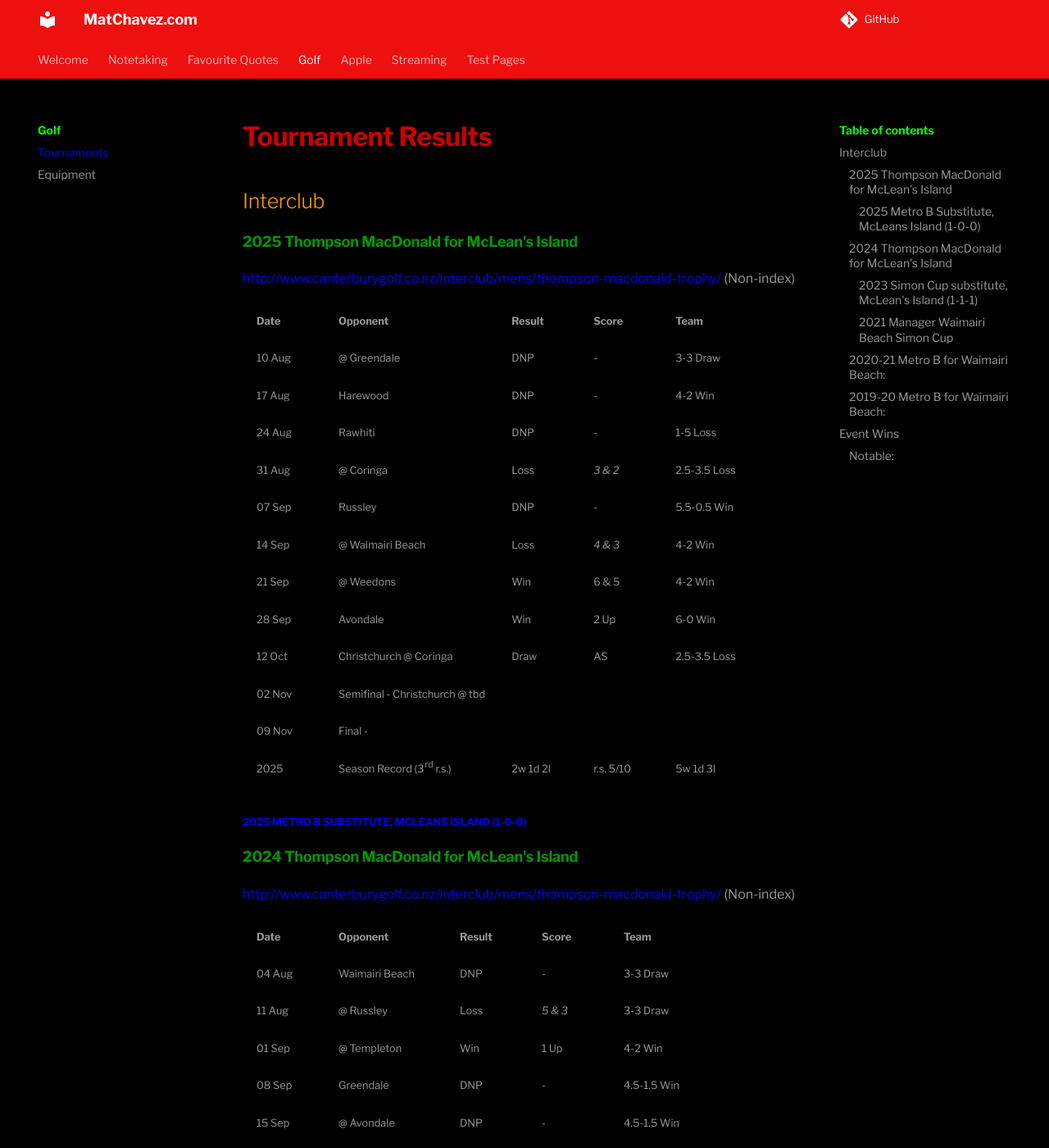
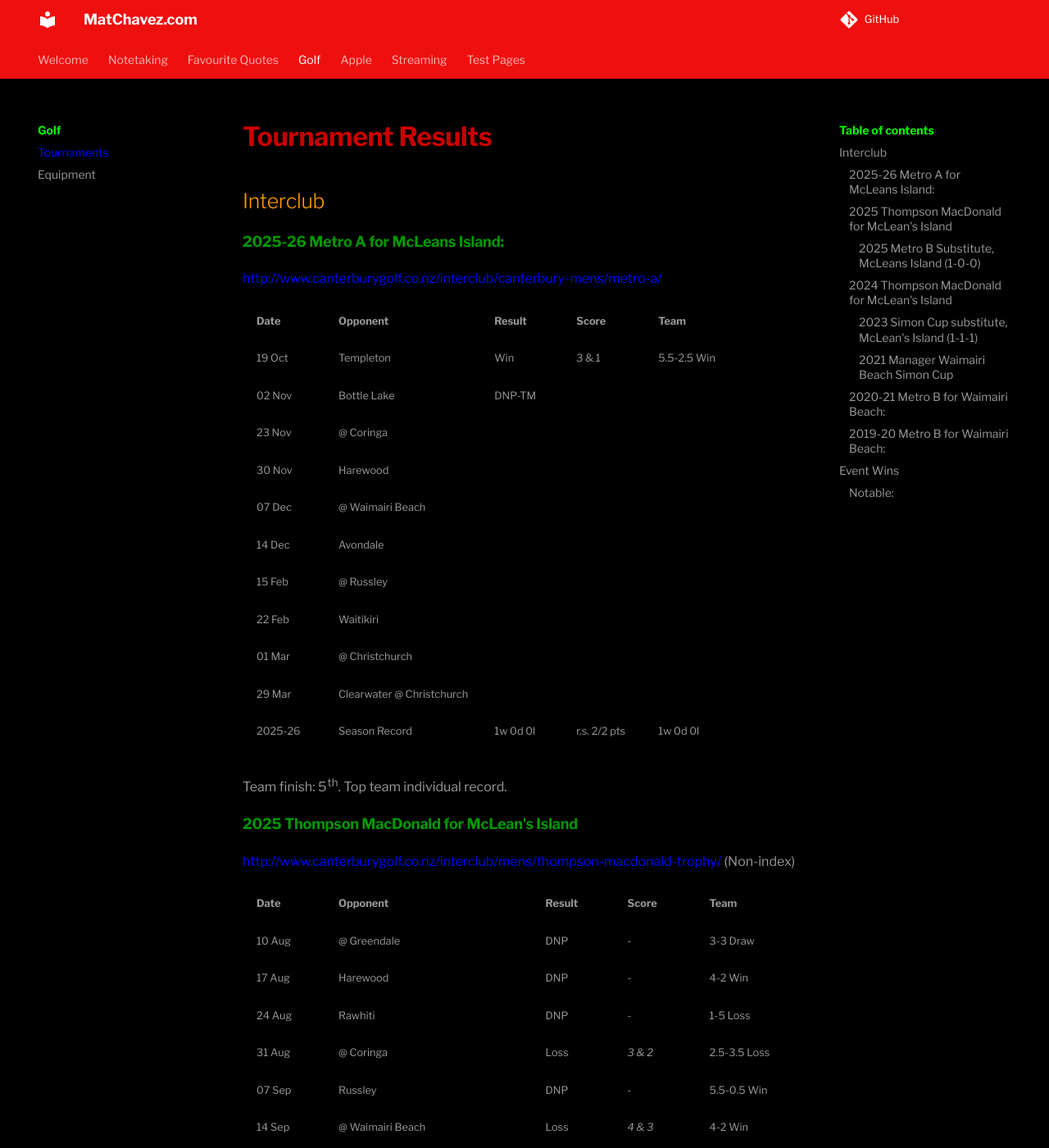
Before and after one commit to matchavez/matchavez.github.io, an MkDocs documentation site: the page built from docs/golf/tourneys.md, in a window 1280 px wide and 1400 px high. Shown: the whole window at 82% size. Built offline with MkDocs 1.6.1 and Material for MkDocs 9.7.7, drawn with Linux system fonts in a browser that asks for light colours; comment, search, counter and statistics services are not loaded; some of the changed text lies outside the part shown.

Commit message:
[PUBLISHER] Merge #79

```diff
--- a/docs/golf/tourneys.md
+++ b/docs/golf/tourneys.md
@@ -7,23 +7,42 @@
 
 ## Interclub
 
+#### 2025-26 Metro A for McLeans Island:
+[http://www.canterburygolf.co.nz/interclub/canterbury-mens/metro-a/](https://www.canterburygolf.co.nz/interclub/men/metro-a/)
+
+| Date    | Opponent                  | Result   | Score        | Team        |
+| ------- | ------------------------- | -------- | ------------ | ----------- |
+| 19 Oct  | Templeton                 | Win      | 3 & 1        | 5.5-2.5 Win |
+| 02 Nov  | Bottle Lake               | DNP-TM   |              |             |
+| 23 Nov  | @ Coringa                 |          |              |             |
+| 30 Nov  | Harewood                  |          |              |             |
+| 07 Dec  | @ Waimairi Beach          |          |              |             |
+| 14 Dec  | Avondale                  |          |              |             |
+| 15 Feb  | @ Russley                 |          |              |             |
+| 22 Feb  | Waitikiri                 |          |              |             |
+| 01 Mar  | @ Christchurch            |          |              |             |
+| 29 Mar  | Clearwater @ Christchurch |          |              |             |
+| 2025-26 | Season Record             | 1w 0d 0l | r.s. 2/2 pts | 1w 0d 0l    |
+
+Team finish: 5th. Top team individual record.
+
 #### 2025 Thompson MacDonald for McLean's Island
 [http://www.canterburygolf.co.nz/interclub/mens/thompson-macdonald-trophy/ ](https://www.canterburygolf.co.nz/thompson-macdonald-trophy/)(Non-index)
 
-| Date   | Opponent                       | Result   | Score     | Team         |
-| ------ | ------------------------------ | -------- | --------- | ------------ |
-| 10 Aug | @ Greendale                    | DNP      | -         | 3-3 Draw     |
-| 17 Aug | Harewood                       | DNP      | -         | 4-2 Win      |
-| 24 Aug | Rawhiti                        | DNP      | -         | 1-5 Loss     |
-| 31 Aug | @ Coringa                      | Loss     | _3 & 2_   | 2.5-3.5 Loss |
-| 07 Sep | Russley                        | DNP      | -         | 5.5-0.5 Win  |
-| 14 Sep | @ Waimairi Beach               | Loss     | _4 & 3_   | 4-2 Win      |
-| 21 Sep | @ Weedons                      | Win      | 6 & 5     | 4-2 Win      |
-| 28 Sep | Avondale                       | Win      | 2 Up      | 6-0 Win      |
-| 12 Oct | Christchurch @ Coringa         | Draw     | AS        | 2.5-3.5 Loss |
-| 02 Nov | Semifinal - Christchurch @ tbd |          |           |              |
-| 09 Nov | Final -                        |          |           |              |
-| 2025   | Season Record (3rd r.s.)       | 2w 1d 2l | r.s. 5/10 | 5w 1d 3l     |
+| Date   | Opponent                             | Result   | Score     | Team         |
+| ------ | ------------------------------------ | -------- | --------- | ------------ |
+| 10 Aug | @ Greendale                          | DNP      | -         | 3-3 Draw     |
+| 17 Aug | Harewood                             | DNP      | -         | 4-2 Win      |
+| 24 Aug | Rawhiti                              | DNP      | -         | 1-5 Loss     |
+| 31 Aug | @ Coringa                            | Loss     | _3 & 2_   | 2.5-3.5 Loss |
+| 07 Sep | Russley                              | DNP      | -         | 5.5-0.5 Win  |
+| 14 Sep | @ Waimairi Beach                     | Loss     | _4 & 3_   | 4-2 Win      |
+| 21 Sep | @ Weedons                            | Win      | 6 & 5     | 4-2 Win      |
+| 28 Sep | Avondale                             | Win      | 2 Up      | 6-0 Win      |
+| 12 Oct | Christchurch @ Coringa               | Draw     | AS        | 2.5-3.5 Loss |
+| 02 Nov | Semifinal - Christchurch @ Greendale |          |           |              |
+| 09 Nov | Final -                              |          |           |              |
+| 2025   | Season Record (3rd r.s.)             | 2w 1d 2l | r.s. 5/10 | 5w 1d 3l     |
 
 
 ##### 2025 Metro B Substitute, McLeans Island (1-0-0)
```
